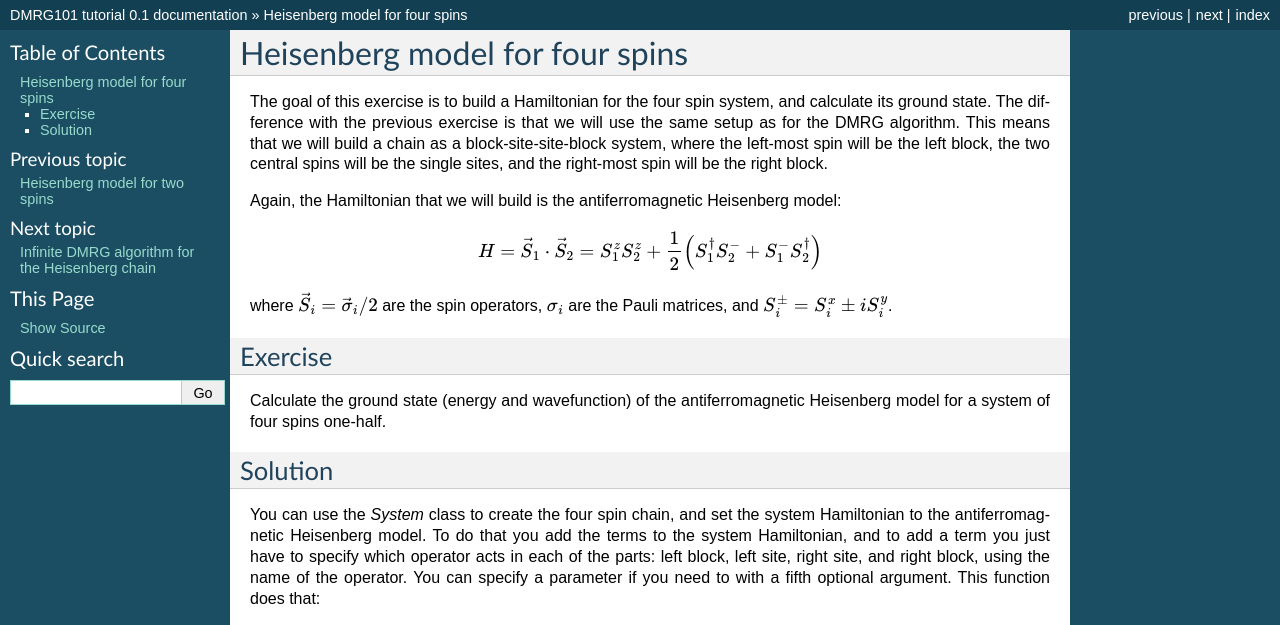
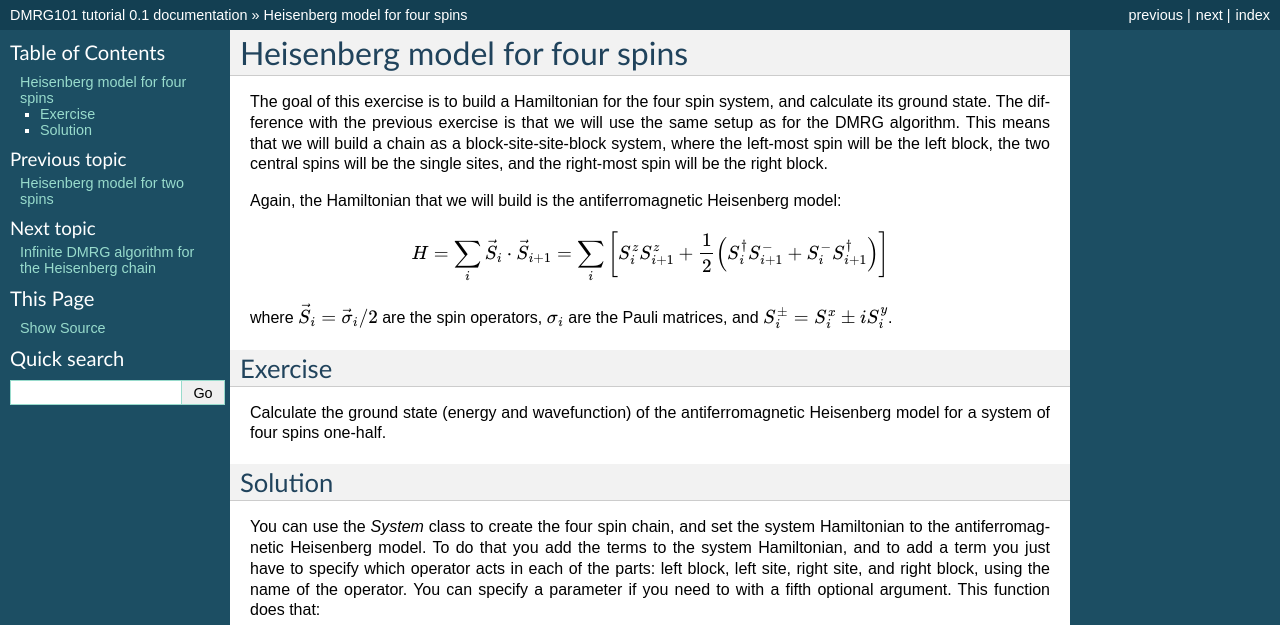
Before and after one commit to iglpdc/dmrg101_tutorial, a Sphinx documentation site: the page built from docs/heisenberg_model_for_four_spins.rst, in a window 1280 px wide. Shown: the top 625 px of the page. Built offline with Sphinx 7.4.7, drawn with Linux system fonts in a browser that asks for light colours; formulas are drawn with MathJax 3; pages that are not in the unit, such as notebooks, are missing from menus; grey boxes are pictures that could not be loaded.

Commit message:
Minor fixes.

```diff
--- a/docs/heisenberg_model_for_four_spins.rst
+++ b/docs/heisenberg_model_for_four_spins.rst
@@ -12,10 +12,10 @@ Again, the Hamiltonian that we will build is the antiferromagnetic Heisenberg
 model:
 
 .. math::
-    H=\vec{S}_{1}\cdot\vec{S}_{2}=S^{z}_{1}S^{z}_{2}+
-    \frac{1}{2}\left(S^{\dagger}_{1}S^{-}_{2}+
-    S^{-}_{1}S^{\dagger}_{2}\right)
-
+    H=\sum_{i}\vec{S}_{i}\cdot\vec{S}_{i+1}=
+    \sum_{i}\left[S^{z}_{i}S^{z}_{i+1}+
+    \frac{1}{2}\left(S^{\dagger}_{i}S^{-}_{i+1}+
+    S^{-}_{i}S^{\dagger}_{i+1}\right)\right]
 
 where :math:`\vec{S}_{i}=\vec{\sigma}_{i}/2` are the spin operators,
 :math:`\sigma_{i}` are the Pauli matrices, and
--- a/docs/index.rst
+++ b/docs/index.rst
@@ -44,7 +44,7 @@ Spin systems
    :maxdepth: 1
 
    infinite_heisenberg
-.. dmrg_for_heisenberg_chain
+   finite_heisenberg
 .. cashout_dmrg_for_tfim
 
 Electronic systems
```
Also changed, not shown: 2 other files.
